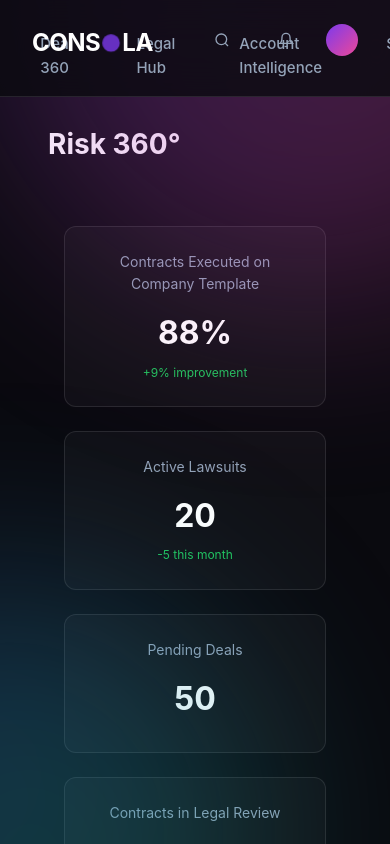
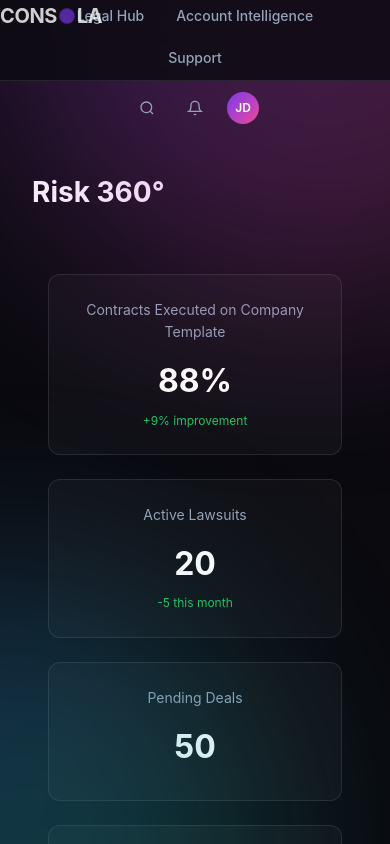
Before and after one commit to Slamz09/CONSOLA360_UPDATED, a Vue app: page / in a window 390 px wide. Shown: the top 844 px of the page. Built offline with nearby package versions, Linux system fonts and the light colour scheme; the HTML template or start-up script is replaced by a standard one.

Commit message:
Update SidebarLayout.vue

```diff
--- a/src/components/SidebarLayout.vue
+++ b/src/components/SidebarLayout.vue
@@ -1,46 +1,82 @@
 <template>
   <div class="layout">
     <!-- Fixed Logo -->
-<div class="fixed-logo" @click="$router.push('/')">
+    <div class="fixed-logo" @click="navigateHome">
       <span class="logo-text">CONS</span><span class="logo-o"></span><span class="logo-text">LA</span>
     </div>
 
     <header class="navbar">
       <div class="navbar-container">
         <nav class="nav-menu">
-<RouterLink to="/" class="nav-link" active-class="active">Risk 360</RouterLink>
-<RouterLink to="/deal360" class="nav-link" active-class="active">Deal 360</RouterLink>
+          <RouterLink to="/" class="nav-link" active-class="active">Risk Dashboard</RouterLink>
+          <RouterLink to="/deal360" class="nav-link" active-class="active">Deal 360°</RouterLink>
           <RouterLink to="/legalhub" class="nav-link" active-class="active">Legal Hub</RouterLink>
           <RouterLink to="/accounts" class="nav-link" active-class="active">Account Intelligence</RouterLink>
           <RouterLink to="/support" class="nav-link" active-class="active">Support</RouterLink>
         </nav>
         <div class="nav-actions">
-<button class="btn btn-ghost btn-small">
+          <button class="btn btn-ghost btn-small" @click="handleSearch" aria-label="Search">
             <svg width="16" height="16" viewBox="0 0 24 24" fill="none" stroke="currentColor" stroke-width="2">
               <circle cx="11" cy="11" r="8"/>
               <path d="m21 21-4.35-4.35"/>
             </svg>
           </button>
-<button class="btn btn-ghost btn-small">
+          <button class="btn btn-ghost btn-small" @click="handleNotifications" aria-label="Notifications">
             <svg width="16" height="16" viewBox="0 0 24 24" fill="none" stroke="currentColor" stroke-width="2">
               <path d="M18 8A6 6 0 0 0 6 8c0 7-3 9-3 9h18s-3-2-3-9"/>
               <path d="M13.73 21a2 2 0 0 1-3.46 0"/>
             </svg>
           </button>
-<div class="user-avatar">
-<div class="avatar-circle"></div>
+          <div class="user-avatar" @click="handleUserMenu">
+            <div class="avatar-circle">
+              <span class="avatar-text">{{ userInitials }}</span>
+            </div>
           </div>
         </div>
       </div>
     </header>
 
     <main class="main-content">
-<RouterView />
+      <RouterView v-slot="{ Component }">
+        <Transition name="page" mode="out-in">
+          <component :is="Component" />
+        </Transition>
+      </RouterView>
     </main>
   </div>
 </template>
 
 <script setup>
+import { computed } from 'vue'
+import { useRouter } from 'vue-router'
+
+const router = useRouter()
+
+// Computed property for user initials (you can make this dynamic later)
+const userInitials = computed(() => {
+  // This could come from a user store/composable
+  return 'JD' // John Doe - replace with actual user data
+})
+
+// Navigation methods
+const navigateHome = () => {
+  router.push('/')
+}
+
+const handleSearch = () => {
+  // Implement search functionality
+  console.log('Search clicked')
+}
+
+const handleNotifications = () => {
+  // Implement notifications functionality
+  console.log('Notifications clicked')
+}
+
+const handleUserMenu = () => {
+  // Implement user menu functionality
+  console.log('User menu clicked')
+}
 </script>
 
 <style scoped>
@@ -76,8 +112,8 @@ letter-spacing: -0.02em;
 
 .fixed-logo .logo-o {
   display: inline-block;
-width: 16px;
-height: 16px;
+  width: 18px;
+  height: 18px;
   background: #7c3aed;
   border-radius: 50%;
   margin: 0 3px;
@@ -85,7 +121,7 @@ margin: 0 3px;
 
 /* Navbar */
 .navbar {
-padding-top: 1rem;
+  padding-top: 0;
   padding-bottom: 0;
 }
 
@@ -100,6 +136,7 @@ position: relative;
 .nav-menu {
   display: flex;
   gap: 2rem;
+  align-items: center;
 }
 
 .nav-link {
@@ -109,6 +146,7 @@ text-decoration: none;
   font-weight: 500;
   transition: all 0.2s ease;
   border-radius: 8px;
+  position: relative;
 }
 
 .nav-link:hover {
@@ -121,6 +159,19 @@ color: var(--primary-accent);
   background: rgba(124, 58, 237, 0.1);
 }
 
+/* Improved active indicator */
+.nav-link.active::after {
+  content: '';
+  position: absolute;
+  bottom: -8px;
+  left: 50%;
+  transform: translateX(-50%);
+  width: 4px;
+  height: 4px;
+  background: var(--primary-accent);
+  border-radius: 50%;
+}
+
 .nav-actions {
   position: fixed;
   top: 1.5rem;
@@ -131,9 +182,40 @@ gap: 1rem;
   z-index: 1000;
 }
 
+.btn {
+  display: inline-flex;
+  align-items: center;
+  justify-content: center;
+  border: none;
+  cursor: pointer;
+  transition: all 0.2s ease;
+  font-family: inherit;
+}
+
+.btn-ghost {
+  background: transparent;
+  color: var(--text-secondary);
+}
+
+.btn-ghost:hover {
+  color: var(--text-primary);
+  background: rgba(255, 255, 255, 0.05);
+}
+
+.btn-small {
+  padding: 0.5rem;
+  border-radius: 6px;
+}
+
 .user-avatar {
   display: flex;
   align-items: center;
+  cursor: pointer;
+  transition: opacity 0.2s ease;
+}
+
+.user-avatar:hover {
+  opacity: 0.8;
 }
 
 .avatar-circle {
@@ -145,13 +227,87 @@ display: flex;
   align-items: center;
   justify-content: center;
   font-weight: 600;
-font-size: 0.875rem;
+  font-size: 0.75rem;
+  color: white;
+}
+
+.avatar-text {
+  color: white;
+  font-weight: 600;
 }
 
 .main-content {
-padding-top: 0;
+  padding-top: 1rem;
   width: 100%;
   padding-left: 2rem;
   padding-right: 2rem;
 }
+
+/* Page transitions */
+.page-enter-active,
+.page-leave-active {
+  transition: opacity 0.2s ease, transform 0.2s ease;
+}
+
+.page-enter-from {
+  opacity: 0;
+  transform: translateY(10px);
+}
+
+.page-leave-to {
+  opacity: 0;
+  transform: translateY(-10px);
+}
+
+/* Responsive design */
+@media (max-width: 768px) {
+  .navbar-container {
+    flex-direction: column;
+    gap: 1rem;
+  }
+
+  .nav-menu {
+    gap: 1rem;
+    flex-wrap: wrap;
+    justify-content: center;
+  }
+
+  .nav-actions {
+    position: relative;
+    top: auto;
+    right: auto;
+  }
+
+  .fixed-logo {
+    position: relative;
+    top: auto;
+    left: auto;
+    margin-bottom: 1rem;
+  }
+
+  .main-content {
+    padding-left: 1rem;
+    padding-right: 1rem;
+  }
+}
+
+@media (max-width: 480px) {
+  .nav-menu {
+    gap: 0.5rem;
+  }
+
+  .nav-link {
+    padding: 0.375rem 0.75rem;
+    font-size: 0.875rem;
+  }
+
+  .logo-text {
+    font-size: 1.25rem;
+  }
+
+  .fixed-logo .logo-o {
+    width: 14px;
+    height: 14px;
+  }
+}
 </style>
```
Lines whose indentation alone changed are shown as unchanged.
